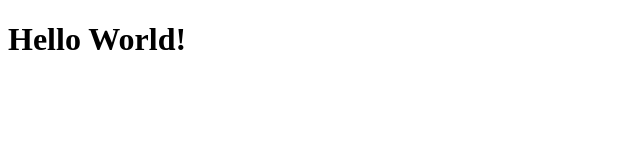
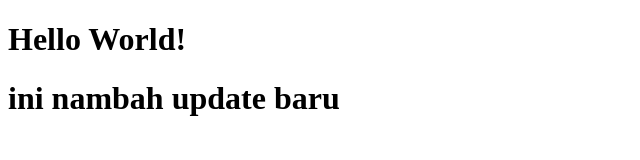
Before and after one commit to michel-angelo/belajar-fullstack2, a plain HTML site: page index.html in a window 1280 px wide. Shown: the whole page, without its empty margins (0-640 px from the left). Drawn offline with Linux system fonts and the light colour scheme.

Commit message:
docs: update terbaru

```diff
--- a/index.html
+++ b/index.html
@@ -7,5 +7,6 @@
 </head>
 <body>
     <h1>Hello World!</h1>
+    <h1>ini nambah update baru</h1>
 </body>
 </html>
```
